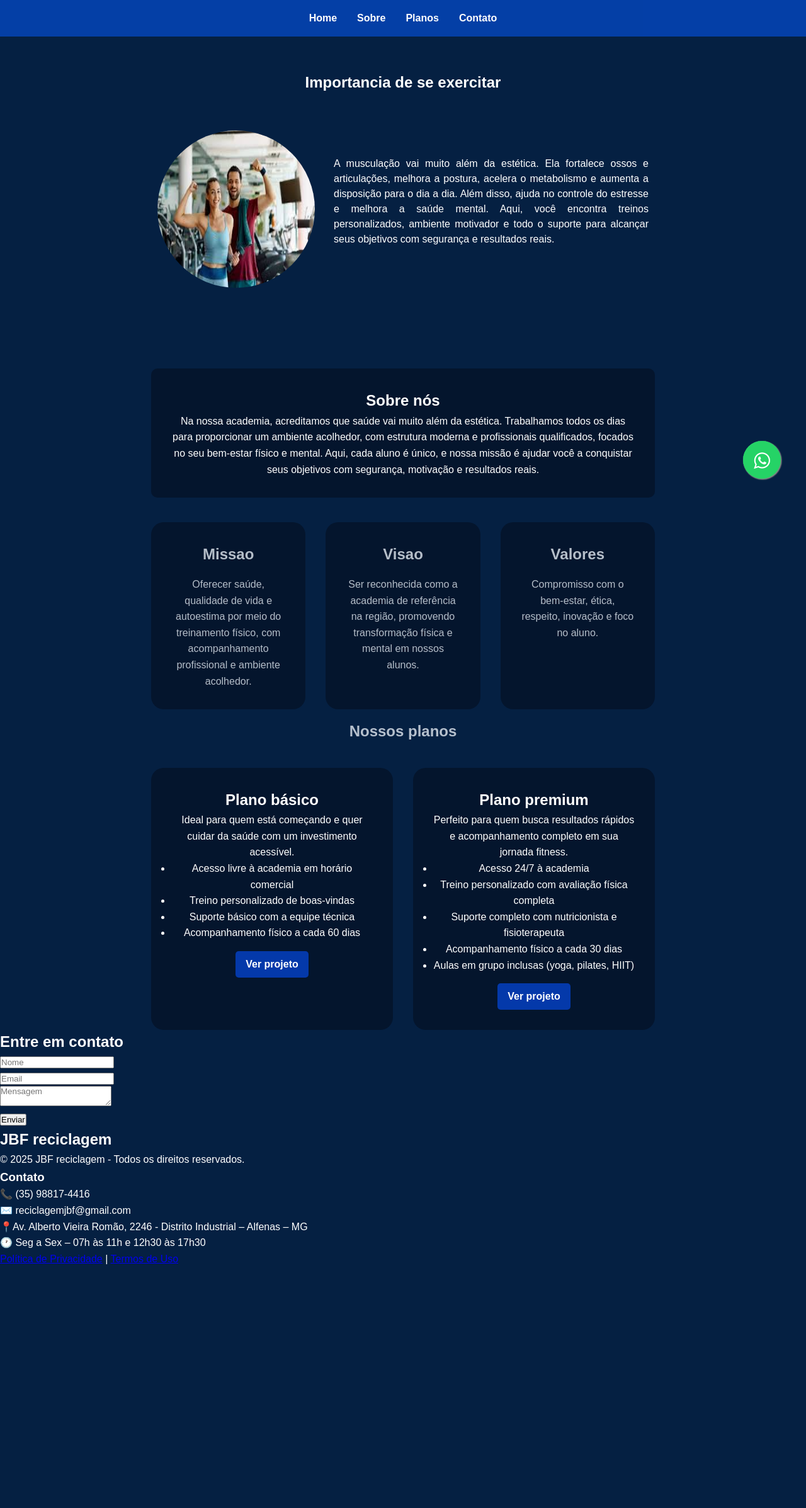
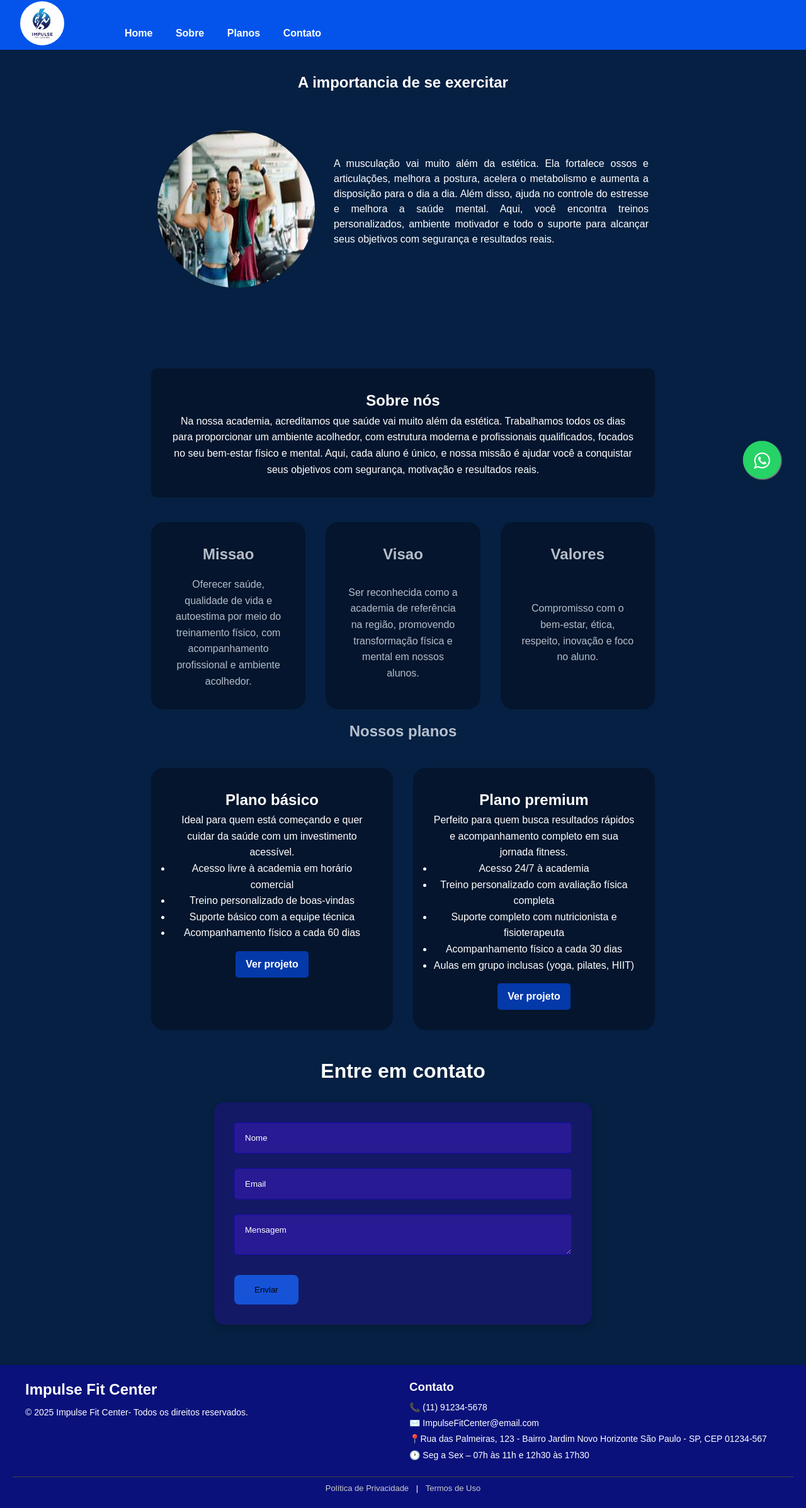
Before and after one commit to fabiuladefaria/site-academia, a plain HTML site: page index.html in a window 1280 px wide. Shown: the whole page at 63% size. Before the commit the page ends 2011 px from the top, so only its background shows below. Drawn offline with Linux system fonts and the light colour scheme.

Commit message:
atualizacao responsividade

```diff
--- a/index.html
+++ b/index.html
@@ -6,18 +6,26 @@
   <meta name="viewport" content="width=device-width, initial-scale=1.0">
   <link rel="stylesheet" href="https://maxcdn.bootstrapcdn.com/font-awesome/4.5.0/css/font-awesome.min.css">
   <link rel="stylesheet" href="styles.css">
-  <title>Academia</title>
+  <title>Impulse Fit Center</title>
 </head>
 
 <body>
   <nav class="menu"> <!--Os links da pagina-->
+
+
+      <div class="logo_img">
+    <img src="img/logo.png" alt="logo" class="logo">
+
+    </div>
+    <div class="caixa_menu">
     <a href="#home">Home</a>
     <a href="#sobre">Sobre</a>
     <a href="#planos">Planos</a>
     <a href="#contato">Contato</a>
+    </div>
   </nav>
   <main class="home" id="home">
-    <h2 class="home_h2">Importancia de se exercitar</h2>
+    <h2 class="home_h2">A importancia de se exercitar</h2>
 
     <div class="home_caixa">
       <img src="img/images.jpg" alt="empresa" class="foto_empresa">
@@ -44,7 +52,7 @@
     </div>
   </section>
 
-  <section class="pilares" id="3pilares">
+  <section class="pilares" id="pilares">
 
     <div class="pilares_caixa">
       <div class="pilar_item">
@@ -78,7 +86,8 @@
 
       <div class="planos_card">
         <h2 class="subtitulo">Plano básico</h2>
-        <p class="plano_paragrafo">Ideal para quem está começando e quer cuidar da saúde com um investimento acessível.</p>
+        <p class="plano_paragrafo">Ideal para quem está começando e quer cuidar da saúde com um investimento acessível.
+        </p>
         <ul>
           <li>Acesso livre à academia em horário comercial
 
@@ -96,7 +105,8 @@
       <div class="planos_card">
         <h2 class="subtitulo">Plano premium</h2>
 
-        <p class="plano_paragrafo">Perfeito para quem busca resultados rápidos e acompanhamento completo em sua jornada fitness.</p>
+        <p class="plano_paragrafo">Perfeito para quem busca resultados rápidos e acompanhamento completo em sua jornada
+          fitness.</p>
         <ul>
           <li>Acesso 24/7 à academia</li>
           <li>Treino personalizado com avaliação física completa</li>
@@ -104,8 +114,8 @@
           <li>Acompanhamento físico a cada 30 dias</li>
           <li>Aulas em grupo inclusas (yoga, pilates, HIIT)</li>
 
-        <a href="https://wa.me/5511966457237?text=Olá!%20Vi%20seu%20site%20e%20gostaria%20de%20mais%20informações,%20sobre%20plano%20premium%20por%20favor."
-          target="_blank" class="botao_projeto">Ver projeto </a>
+          <a href="https://wa.me/5511966457237?text=Olá!%20Vi%20seu%20site%20e%20gostaria%20de%20mais%20informações,%20sobre%20plano%20premium%20por%20favor."
+            target="_blank" class="botao_projeto">Ver projeto </a>
 
       </div>
 
@@ -120,7 +130,12 @@
     target="_blank">
     <i class="fa fa-whatsapp"></i>
   </a>
+
+
+
+
   <div class="container">
+
     <section class="contatos" id="contato">
       <h2 class="contato_titulo">Entre em contato</h2>
 
@@ -149,21 +164,25 @@
     </section>
 
 
+    </form>
+
+
     <footer class="footer"> <!--rodape-->
       <div class="footer-container">
 
         <!-- Logo e direitos -->
         <div class="footer-box">
-          <h2>JBF reciclagem</h2>
-          <p>© 2025 JBF reciclagem - Todos os direitos reservados.</p>
+          <h2>Impulse Fit Center</h2>
+          <p>© 2025 Impulse Fit Center- Todos os direitos reservados.</p>
         </div>
 
         <!-- Contato -->
         <div class="footer-box">
           <h3>Contato</h3>
-          <p>📞 (35) 98817-4416</p>
-          <p>✉️ reciclagemjbf@gmail.com</p>
-          <p>📍Av. Alberto Vieira Romão, 2246 - Distrito Industrial – Alfenas – MG</p>
+          <p>📞 (11) 91234-5678</p>
+          <p>✉️ ImpulseFitCenter@email.com</p>
+          <p>📍Rua das Palmeiras, 123 - Bairro Jardim Novo Horizonte
+            São Paulo - SP, CEP 01234-567</p>
           <p>🕐 Seg a Sex – 07h às 11h e 12h30 às 17h30</p>
         </div>
       </div>
--- a/styles.css
+++ b/styles.css
@@ -5,7 +5,7 @@
     font-family: Arial, Helvetica, sans-serif, sans-serif;
 }
 
-html{
+html {
     scroll-behavior: smooth;
 }
 
@@ -14,156 +14,406 @@ body {
     color: white;
     line-height: 1.6;
 }
-.home{ /*estilização da seção home*/
-    display: flex; /*para deixar a imagem e o texto na horizontal*/
-    flex-direction: column; /*deixa a imagem e o texto na vertical*/
-    align-items: center; /*centraliza a imagem e o texto*/
-    text-align: center; /*centraliza o texto*/
-    padding: 2rem; /*espaçamento interno margens de dentro*/
+
+.home {
+    /*estilização da seção home*/
+    display: flex;
+    /*para deixar a imagem e o texto na horizontal*/
+    flex-direction: column;
+    /*deixa a imagem e o texto na vertical*/
+    align-items: center;
+    /*centraliza a imagem e o texto*/
+    text-align: center;
+    /*centraliza o texto*/
+    padding: 2rem;
+    /*espaçamento interno margens de dentro*/
 
 }
-.home_h2{
+
+.home_h2 {
     text-align: center;
     margin-top: 5rem;
 
 
 
 }
+.logo{
+     width: 70px;
+    /*tamanho da imagem*/
+    height: 70px;
+    /*tamanho da imagem*/
+    margin-top: 1%;
+    border-radius: 50%;
+    /*deixa a imagem redonda*/
+    margin-right: 80px;
+    /*espaçamento entre a imagem e o texto*/
 
-.menu{
+}
+
+.logo_img{
+    margin-top: 0px;
+    margin-left: 2rem;
+}
+
+.caixa_menu{
+    margin-top: 2.5rem;
+}
+
+.menu {
     position: fixed;
     /*para fixar o menu quando mexer*/
-    background-color: rgba(4, 84, 235, 0.596); /*esse 0.8 é a transparemcia*/
+    background-color: rgba(4, 84, 235);
+    /*esse 0.8 é a transparemcia*/
     width: 100%;
-    z-index: 100;
-    padding: 1.0rem; /*espaçamento interno margens de dentro*/
-    display: flex; /*para deixar os links na horizontal*/
-    justify-content: center; /*centraliza os links*/
-}
-.menu a {
-    color: white;
-    text-decoration: none; /*tira o sublinhado dos links*/
-    margin: 0 1rem; /*espaçamento entre os links*/
-    font-weight: bold; /*deixa o texto em negrito*/
-}
-
-.foto_empresa{
-    width: 250px; /*tamanho da imagem*/
-    height: 250px; /*tamanho da imagem*/
-    margin-top: 10%;
-    border-radius: 50%; /*deixa a imagem redonda*/
-    margin-right: 20px; /*espaçamento entre a imagem e o texto*/
-
-
-}
-.home_caixa{
-    display: grid;
-    grid-template-columns: 250px 1fr; /*duas colunas, a primeira com tamanho fixo e a segunda com tamanho automático*/
-    align-items: center;    /* Alinha verticalmente no centro */
-  gap: 30px; /* Espaçamento entre a imagem e o texto */
-    margin-top: 2rem; /*espaçamento entre a imagem e o texto*/
-    max-width: 800px; /*tamanho máximo da seção*/
-    margin-bottom: 4rem; /*espaçamento entre a imagem e o texto*/
+    z-index: 100rem;
+    padding: .0rem;
+    /*espaçamento interno margens de dentro*/
+    display: flex;
+    /*para deixar os links na horizontal*/
+    justify-content: baseline;
+    /*centraliza os links*/
 
 
 }
 
-.paragrafo_home{
-    text-align: justify; /*alinha o texto dos dois lados*/
-    font-size: 1rem; /*tamanho da fonte*/
-    max-width: 500px; /*tamanho máximo do parágrafo*/
-    line-height: 1.5; /*espaçamento entre as linhas*/
+.menu a {
+    color: white;
+    text-decoration: none;
+    /*tira o sublinhado dos links*/
+    margin: 0 1rem;
+    /*espaçamento entre os links*/
+    font-weight: bold;
+    /*deixa o texto em negrito*/
+}
+
+.foto_empresa {
+    width: 250px;
+    /*tamanho da imagem*/
+    height: 250px;
+    /*tamanho da imagem*/
+    margin-top: 10%;
+    border-radius: 50%;
+    /*deixa a imagem redonda*/
+    margin-right: 20px;
+    /*espaçamento entre a imagem e o texto*/
+
+
+}
+
+.home_caixa {
+    display: grid;
+    grid-template-columns: 250px 1fr;
+    /*duas colunas, a primeira com tamanho fixo e a segunda com tamanho automático*/
+    align-items: center;
+    /* Alinha verticalmente no centro */
+    gap: 30px;
+    /* Espaçamento entre a imagem e o texto */
+    margin-top: 2rem;
+    /*espaçamento entre a imagem e o texto*/
+    max-width: 800px;
+    /*tamanho máximo da seção*/
+    margin-bottom: 4rem;
+    /*espaçamento entre a imagem e o texto*/
+
+
+}
+
+.paragrafo_home {
+    text-align: justify;
+    /*alinha o texto dos dois lados*/
+    font-size: 1rem;
+    /*tamanho da fonte*/
+    max-width: 500px;
+    /*tamanho máximo do parágrafo*/
+    line-height: 1.5;
+    /*espaçamento entre as linhas*/
 }
 
 #sobre {
-    scroll-margin-top: 100px; /* ajuste para a altura do seu menu */
+    scroll-margin-top: 100px;
+    /* ajuste para a altura do seu menu */
 }
 
 
-.sobre{
-    background-color: rgba(5, 14, 31, 0.596); /*esse 0.8 é a transparemcia*/
-    padding: 2rem; /*espaçamento interno margens de dentro*/
-    margin-top: 2rem; /*espaçamento externo margens de fora*/
-    text-align: center; /*centraliza o texto*/
-    border-radius: 10px; /*deixa as bordas arredondadas*/
-    max-width: 800px; /*tamanho máximo da seção*/
-    margin-left: auto; /*centraliza a seção*/
-    margin-right: auto; /*centraliza a seção*/
+.sobre {
+    background-color: rgba(5, 14, 31, 0.596);
+    /*esse 0.8 é a transparemcia*/
+    padding: 2rem;
+    /*espaçamento interno margens de dentro*/
+    margin-top: 2rem;
+    /*espaçamento externo margens de fora*/
+    text-align: center;
+    /*centraliza o texto*/
+    border-radius: 10px;
+    /*deixa as bordas arredondadas*/
+    max-width: 800px;
+    /*tamanho máximo da seção*/
+    margin-left: auto;
+    /*centraliza a seção*/
+    margin-right: auto;
+    /*centraliza a seção*/
 }
 
-.pilares_caixa{
 
-    display: grid; /*para deixar os projetos na horizontal*/
-    grid-template-columns: repeat(auto-fit, minmax(100px, 1fr)); /*para deixar os projetos na horizontal e responsivo*/
+
+
+.pilares_caixa {
+
+    display: grid;
+    /*para deixar os projetos na horizontal*/
+    grid-template-columns: repeat(auto-fit, minmax(200px, 1fr));
+    /*para deixar os projetos na horizontal e responsivo*/
     /*grid-temple... foi para criar colunas, se repetem e ele pois para encaixar na tela (autto-fit) e qual o tamanho delas? ai pois no minimo 300px e max a tela toda 1fra*/
-    grid-area: 20px; /*espaçamento entre os projetos*/
-    max-width: 800px; /*tamanho máximo da seção*/
-    margin: 0 auto; /*centraliza a seção*/
-    gap: 2rem; /*espaçamento entre os projetos*/
-    margin-top: 3%; /*espaçamento acima da seção*/
+    grid-area: 20px;
+    /*espaçamento entre os projetos*/
+    max-width: 800px;
+    /*tamanho máximo da seção*/
+    margin: 0 auto;
+    /*centraliza a seção*/
+    gap: 2rem;
+    /*espaçamento entre os projetos*/
+    margin-top: 3%;
+    /*espaçamento acima da seção*/
 
 }
 
-.pilares_paragrafo{
-    padding: 0 1rem; /*espaçamento interno margens de dentro*/
-    font-size: 1rem; /*tamanho da fonte do parágrafo*/
-    margin: 1rem 0; /*espaçamento acima e abaixo do parágrafo*/
-    text-align: center; /*centralizar o parágrafo*/
-    color: rgb(226,232,240,0.8);
+.pilares_paragrafo {
+    padding: 0 1rem;
+    /*espaçamento interno margens de dentro*/
+    font-size: 1rem;
+    /*tamanho da fonte do parágrafo*/
+    margin: 1rem 0;
+    /*espaçamento acima e abaixo do parágrafo*/
+    text-align: center;
+    /*centralizar o parágrafo*/
+    color: rgb(226, 232, 240, 0.8);
 
 
 }
 
 
-.titulo_pilares{
-    text-align: center; /*centralizar o titulo*/;
-    font-size: 1.5rem; /*tamanho da fonte do h1*/
-    margin-top: 1rem; /*espaçamento acima do h3*/
-    color: rgb(226,232,240,0.8);
+.titulo_pilares {
+    text-align: center;
+    /*centralizar o titulo*/
+    ;
+    font-size: 1.5rem;
+    /*tamanho da fonte do h1*/
+    margin-top: 1rem;
+    /*espaçamento acima do h3*/
+    color: rgb(226, 232, 240, 0.8);
 }
 
-.pilar_item{
-    background-color:rgba(5, 14, 31, 0.596); /*esse 0.8 é a transparemcia*/
-    border-radius: 20px; /*deixa as bordas arredondadas*/
-    padding: 1rem; /*espaçamento interno margens de dentro*/
+.pilar_item {
+    display: grid;
+    /*para deixar os projetos na horizontal*/
+    justify-items: center;
+    /*centraliza os itens*/
+    grid-template-columns: repeat(auto-fit, minmax(200px, 1fr));
+    background-color: rgba(5, 14, 31, 0.596);
+    /*esse 0.8 é a transparemcia*/
+    border-radius: 20px;
+    /*deixa as bordas arredondadas*/
+    padding: 1rem;
+    /*espaçamento interno margens de dentro*/
 }
 
-.planostitulo{
-    text-align: center; /*centralizar o titulo*/;
-    font-size: 1.5rem; /*tamanho da fonte do h1*/
-    margin-top: 1rem; /*espaçamento acima do h3*/
-    color: rgb(226,232,240,0.8);
+#planos {
+    scroll-margin-top: 100px;
+    /* ajuste para a altura do seu menu */
 }
 
-.planos_caixa{
-    display: grid; /*para deixar os projetos na horizontal*/
-    grid-template-columns: repeat(auto-fit, minmax(200px, 1fr)); /*para deixar os projetos na horizontal e responsivo*/
+.planostitulo {
+    text-align: center;
+    /*centralizar o titulo*/
+    ;
+    font-size: 1.5rem;
+    /*tamanho da fonte do h1*/
+    margin-top: 1rem;
+    /*espaçamento acima do h3*/
+    color: rgb(226, 232, 240, 0.8);
+}
+
+.planos_caixa {
+    display: grid;
+    /*para deixar os projetos na horizontal*/
+    grid-template-columns: repeat(auto-fit, minmax(200px, 1fr));
+    /*para deixar os projetos na horizontal e responsivo*/
     /*grid-temple... foi para criar colunas, se repetem e ele pois para encaixar na tela (autto-fit) e qual o tamanho delas? ai pois no minimo 300px e max a tela toda 1fra*/
-    grid-area: 20px; /*espaçamento entre os projetos*/
-    max-width: 800px; /*tamanho máximo da seção*/
-    margin: 0 auto; /*centraliza a seção*/
-    gap: 2rem; /*espaçamento entre os projetos*/
-    margin-top: 3%; /*espaçamento acima da seção*/
+    grid-area: 20px;
+    /*espaçamento entre os projetos*/
+    max-width: 800px;
+    /*tamanho máximo da seção*/
+    margin: 0 auto;
+    /*centraliza a seção*/
+    gap: 2rem;
+    /*espaçamento entre os projetos*/
+    margin-top: 3%;
+    /*espaçamento acima da seção*/
 
 }
 
-.planos_card{
-    background-color:rgba(5, 14, 31, 0.596); /*esse 0.8 é a transparemcia*/
-    border-radius: 20px; /*deixa as bordas arredondadas*/
-    padding: 2rem; /*espaçamento interno margens de dentro*/
-    text-align: center; /*centraliza o texto*/
+.planos_card {
+    background-color: rgba(5, 14, 31, 0.596);
+    /*esse 0.8 é a transparemcia*/
+    border-radius: 20px;
+    /*deixa as bordas arredondadas*/
+    padding: 2rem;
+    /*espaçamento interno margens de dentro*/
+    text-align: center;
+    /*centraliza o texto*/
+}
+
+.planos_card:hover{
+    transform: translateY(-10px) scale(1.05);
+    box-shadow: 0 4px 12px rgba(0, 0, 0, 0.3);
+
 }
 
 
-.botao_projeto{
-    display: inline-block; /*para deixar o botão na horizontal*/
-    background-color: #0439aa; /*cor de fundo do botão*/
-    color: white; /*cor do texto do botão*/
-    padding: 0.5rem 1rem; /*espaçamento interno margens de dentro*/
-    text-decoration: none; /*tira o sublinhado do botão*/
-    border-radius: 5px; /*deixa as bordas arredondadas*/
-    margin-top: 1rem; /*espaçamento acima do botão*/
-    font-weight: bold; /*deixa o texto em negrito*/
+.botao_projeto {
+    display: inline-block;
+    /*para deixar o botão na horizontal*/
+    background-color: #0439aa;
+    /*cor de fundo do botão*/
+    color: white;
+    /*cor do texto do botão*/
+    padding: 0.5rem 1rem;
+    /*espaçamento interno margens de dentro*/
+    text-decoration: none;
+    /*tira o sublinhado do botão*/
+    border-radius: 5px;
+    /*deixa as bordas arredondadas*/
+    margin-top: 1rem;
+    /*espaçamento acima do botão*/
+    font-weight: bold;
+    /*deixa o texto em negrito*/
+}
+
+#contato {
+    scroll-margin-top: 100px; /* ajuste para a altura do seu menu */
+}
+
+
+
+
+.contato_titulo{
+    text-align: center; /*centralizar o titulo*/;
+    font-size: 2rem; /*tamanho da fonte do h1*/
+    margin-bottom: 1.5rem; /*espaçamento abaixo do h2*/
+    margin-top: 2.5rem;
+
+
+}
+
+.contato{
+    padding: 6rem 2rem; /*espaçamento interno margens de dentro*/
+
+
+}
+.formulario_contato{
+    max-width: 600px; /*tamanho máximo do formulário*/
+    margin: 0 auto; /*centraliza o formulário*/
+    background-color: rgba(48, 13, 172, 0.336); /*esse 0.8 é a transparemcia*/
+    backdrop-filter: blur(10px);/* efeito de desfoque */
+    padding: 2rem; /*espaçamento interno margens de dentro*/
+    border: 8px; /*deixa as bordas arredondadas*/
+    border-radius: 16px; /*deixa as bordas arredondadas*/
+    box-shadow: 0 4px 8px rgba(0, 0, 0, 0.2); /*sombra do formulário*/
+
+
+
+}
+
+.campo_form{
+    width: 100%;
+    padding: 1rem;
+    background-color:rgba(79, 28, 233, 0.336) ;
+    border-radius: 5px;
+    border: 1px solid rgb(28, 12, 177);
+    outline: none;
+
+}
+
+.grupo_form{
+    margin-bottom: 1.5rem;
+
+
+}
+
+.botao_form{
+    padding: 1rem 2rem;
+    border: none;
+    border-radius: 8px;
+    cursor: pointer;
+    background-color: rgb(22, 83, 214);
+
+
+}
+
+.botao_form:hover{
+    background-color: #0d0670; /* Tom mais escuro no hover*/
+    color: white;
+    transform: translateY(-4px);/*eu movimento ele e o tempo */
+}
+
+
+input,
+textarea {
+  color: white;
+}
+
+input::placeholder,
+textarea::placeholder {
+  color: white;
+}
+.footer {
+  background-color: #0a117a;
+  color: #fff;
+  padding: 20px 20px; /* antes era 40px – agora mais compacto */
+  font-family: sans-serif;
+  margin-top: 5%;
+}
+
+.footer-container {
+  max-width: 1200px;
+  margin: auto;
+  display: flex;
+  flex-wrap: wrap;
+  justify-content: space-between;
+  gap: 20px; /* diminui o espaçamento entre as colunas */
+}
+
+.footer-box {
+  flex: 1;
+  min-width: 250px;
+}
+
+.footer-box h2,
+.footer-box h3 {
+  margin-bottom: 6px; /* antes 10px */
+}
+
+.footer-box p {
+  margin: 3px 0; /* antes 5px */
+  font-size: 14px; /* deixa o texto levemente mais compacto */
+}
+
+.footer-bottom {
+  text-align: center;
+  margin-top: 20px; /* antes 30px */
+  border-top: 1px solid #444;
+  padding-top: 8px; /* antes 10px */
+  font-size: 13px;
+}
+
+.footer-bottom a {
+  color: #ccc;
+  text-decoration: none;
+  margin: 0 8px;
+}
+
+.footer-bottom a:hover {
+  text-decoration: underline;
 }
 
 
@@ -175,6 +425,36 @@ body {
 
 
 
+
+@media (max-width: 768px) {
+
+    /**quando a tela for menor que 768px**/
+    .home_caixa {
+        grid-template-columns: 1fr;
+        /* só uma coluna */
+        text-align: center;
+    }
+
+    .foto_empresa {
+        margin: 0 auto;
+        /* centraliza a imagem */
+    }
+
+    .paragrafo_home {
+        max-width: 90%;
+        /* texto mais confortável */
+        margin: 0 auto;
+    }
+
+    .pilar_item{
+         grid-template-columns: 1fr;
+        /* só uma coluna */
+        text-align: center;
+
+    }
+
+
+}
 
 
 
```
Also changed, not shown: img/logo.png (added). Lines whose indentation alone changed are shown as unchanged.
